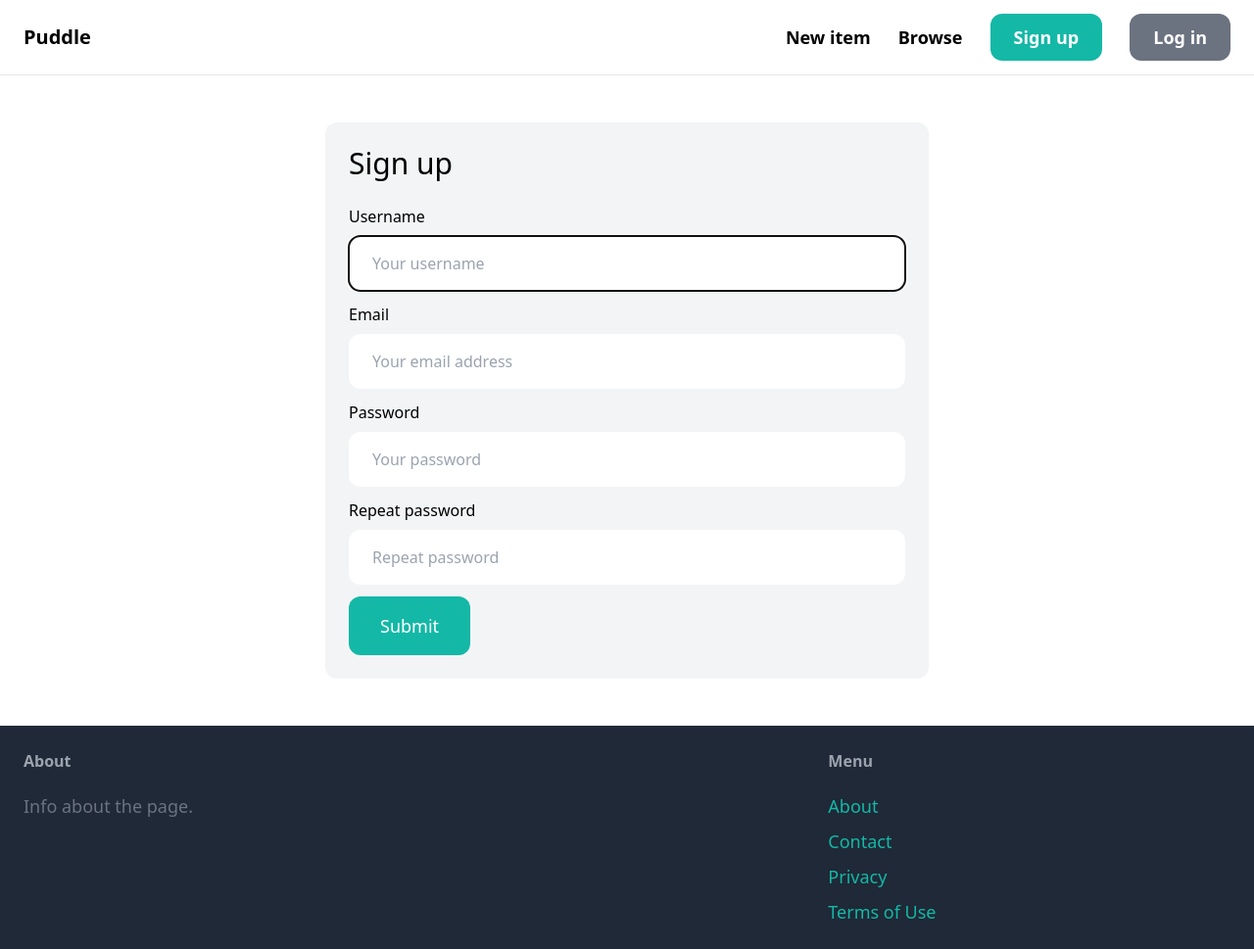
After one commit to manouslinard/django-marketplace, a Django app: page /signup/ in a window 1280 px wide. The commit adds this page. Shown: the whole page at 98% size. Run offline with Django 4.2, Linux system fonts and the light colour scheme; some libraries are stand-ins or nearby versions.

Commit message:
added signup

```diff
--- /dev/null
+++ b/puddle/core/forms.py
@@ -0,0 +1,24 @@
+from django import forms
+from django.contrib.auth.forms import UserCreationForm
+from django.contrib.auth.models import User
+
+class SignupForm(UserCreationForm):
+    class Meta:
+        model = User
+        fields = ('username', 'email', 'password1', 'password2')
+    username = forms.CharField(widget=forms.TextInput(attrs={
+        'placeholder': 'Your username',
+        'class': 'w-full py-4 px-6 rounded-xl'
+    }))
+    email = forms.CharField(widget=forms.EmailInput(attrs={
+        'placeholder': 'Your email address',
+        'class': 'w-full py-4 px-6 rounded-xl'
+    }))
+    password1 = forms.CharField(widget=forms.PasswordInput(attrs={
+        'placeholder': 'Your password',
+        'class': 'w-full py-4 px-6 rounded-xl'
+    }))
+    password2 = forms.CharField(widget=forms.PasswordInput(attrs={
+        'placeholder': 'Repeat password',
+        'class': 'w-full py-4 px-6 rounded-xl'
+    }))
--- a/puddle/core/templates/core/base.html
+++ b/puddle/core/templates/core/base.html
@@ -13,7 +13,7 @@
                 <a href="#" class="text-lg font-semibold hover:text-gray-500">New item</a>
                 <a href="#" class="text-lg font-semibold hover:text-gray-500">Browse</a>
 
-                <a href="#" class="px-6 py-3 text-lg font-semibold bg-teal-500 text-white rounded-xl hover:bg-teal-700">Sign up</a>
+                <a href="{% url 'core:signup' %}" class="px-6 py-3 text-lg font-semibold bg-teal-500 text-white rounded-xl hover:bg-teal-700">Sign up</a>
                 <a href="#" class="px-6 py-3 text-lg font-semibold bg-gray-500 text-white rounded-xl hover:bg-gray-700">Log in</a>
             </div>
         </nav>
@@ -30,7 +30,7 @@
                 <h3 class="mb-5 font-semibold text-gray-400">Menu</h3>
                 <ul class="space-y-2">
                     <li><a href="#" class="text-lg text-teal-500 hover:text-teal-700">About</a></li>
-                    <li><a href="{% url 'contact' %}" class="text-lg text-teal-500 hover:text-teal-700">Contact</a></li>
+                    <li><a href="{% url 'core:contact' %}" class="text-lg text-teal-500 hover:text-teal-700">Contact</a></li>
                     <li><a href="#" class="text-lg text-teal-500 hover:text-teal-700">Privacy</a></li>
                     <li><a href="#" class="text-lg text-teal-500 hover:text-teal-700">Terms of Use</a></li>
                 </ul>
--- /dev/null
+++ b/puddle/core/templates/core/signup.html
@@ -0,0 +1,43 @@
+{% extends 'core/base.html' %}
+{% block title %}Sign up{% endblock %}
+{% block content %}
+<div class="w-1/2 my-6 mx-auto p-6 bg-gray-100 rounded-xl">
+    <h1 class="mb-6 text-3xl">Sign up</h1>
+
+    <form method="post" action=".">
+        {% csrf_token %}
+
+        <div class="mb-3">
+            <label class="inline-block mb-2">Username</label><br>
+            {{ form.username }}
+        </div>
+
+        <div class="mb-3">
+            <label class="inline-block mb-2">Email</label><br>
+            {{ form.email }}
+        </div>
+
+        <div class="mb-3">
+            <label class="inline-block mb-2">Password</label><br>
+            {{ form.password1 }}
+        </div>
+
+        <div class="mb-3">
+            <label class="inline-block mb-2">Repeat password</label><br>
+            {{ form.password2 }}
+        </div>
+
+        {% if form.errors or form.non_field_errors %}
+            <div class="mb-3 p-6 bg-red-100 rounded-xl">
+                {% for field in form %}
+                    {{ field.errors }}
+                {% endfor %}
+
+                {{ form.non_field_errors }}
+            </div>
+        {% endif %}
+
+        <button class="py-4 px-8 text-lg bg-teal-500 hover:bg-teal-700 rounded-xl text-white">Submit</button>
+    </form>
+</div>
+{% endblock %}
--- /dev/null
+++ b/puddle/core/urls.py
@@ -0,0 +1,10 @@
+from django.urls import path
+from . import views
+
+app_name = 'core'
+
+urlpatterns = [
+    path('', views.index, name='index'),
+    path("contact/", views.contact, name="contact"),
+    path('signup/', views.signup, name="signup"),
+]
--- a/puddle/core/views.py
+++ b/puddle/core/views.py
@@ -1,6 +1,7 @@
-from django.shortcuts import render
+from django.shortcuts import render, redirect
 
 from item.models import Category, Item
+from .forms import SignupForm
 
 def index(request):
     items = Item.objects.filter(is_sold=False)[0:6]
@@ -12,3 +13,17 @@ def index(request):
 
 def contact(request):
     return render(request, 'core/contact.html')
+
+def signup(request):
+    if request.method == 'POST':
+        form = SignupForm(request.POST)
+
+        if form.is_valid():
+            form.save()
+
+            return redirect('/login/')
+    else:
+        form = SignupForm()
+    return render(request, 'core/signup.html', {
+        'form':form,
+    })
--- a/puddle/puddle/urls.py
+++ b/puddle/puddle/urls.py
@@ -2,13 +2,11 @@ from django.conf import settings
 from django.conf.urls.static import static
 from django.contrib import admin
 from django.urls import path, include
-from core.views import index, contact
 from item import urls as item_urls
 
 
 urlpatterns = [
-    path("", index, name="index"),
+    path("", include('core.urls')),
     path("items/", include(item_urls)),
-    path("contact/", contact, name="contact"),
     path("admin/", admin.site.urls),
 ] + static(settings.MEDIA_URL, document_root= settings.MEDIA_ROOT)
```
Also changed, not shown: puddle/db.sqlite3.
